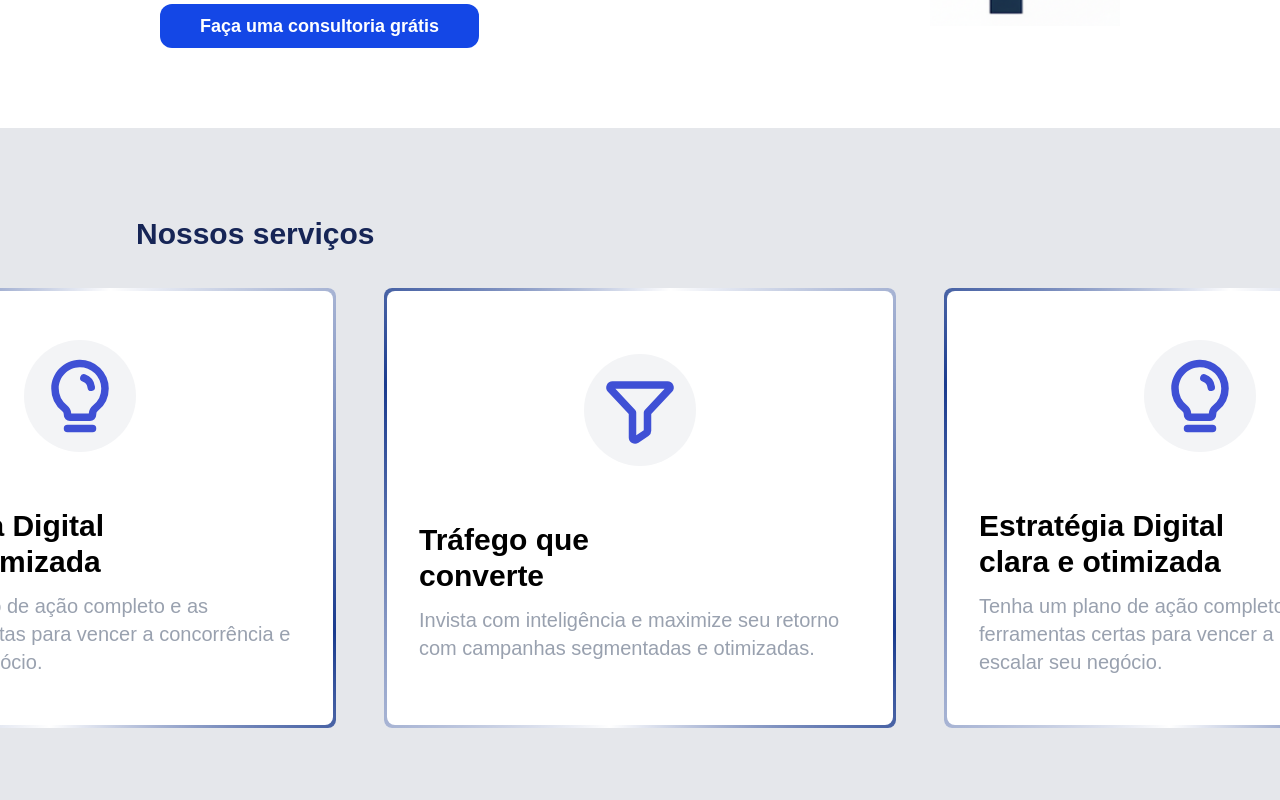
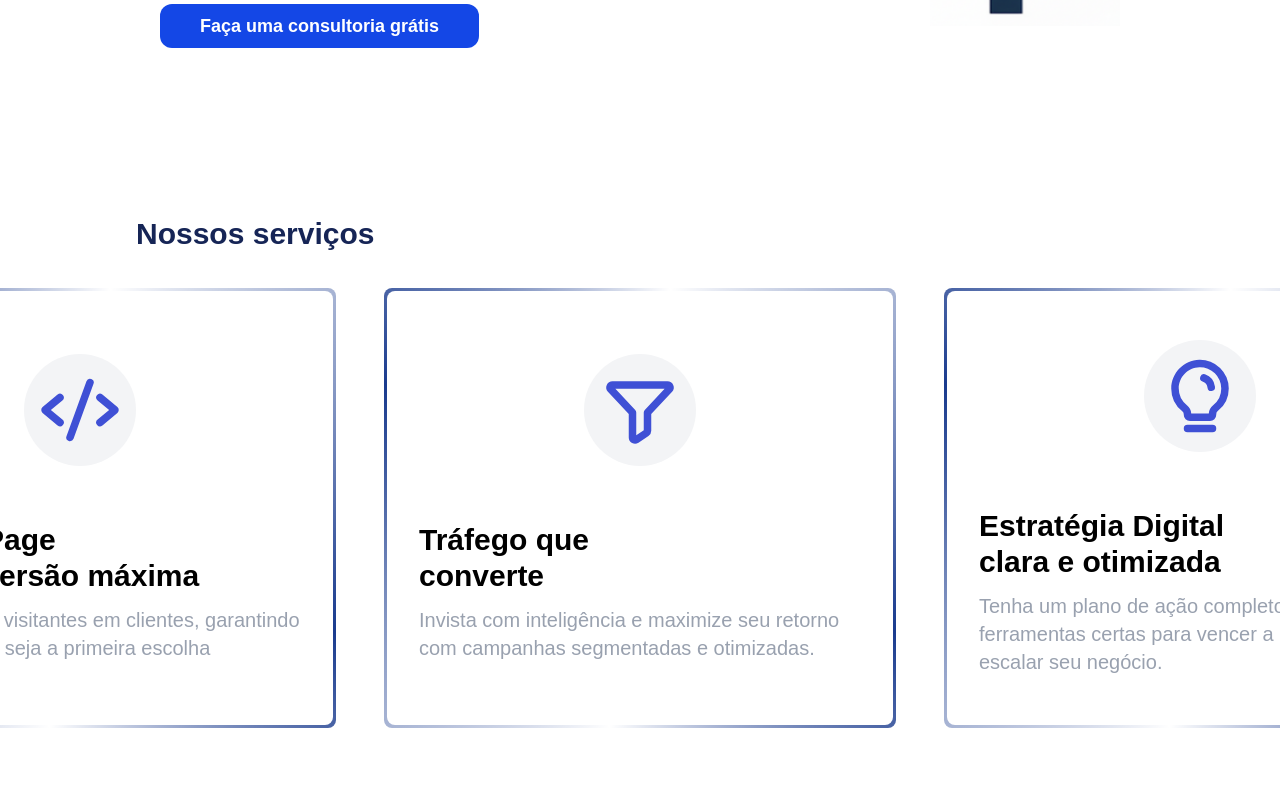
Before and after one commit to iagoPinheiro1401/ip-solucoesdigitais, a Next.js app: page / in a window 1280 px wide. Shown: the part 340-1140 px from the top of the page. Built offline with nearby package versions, Linux system fonts and the light colour scheme.

Commit message:
alterado layout

```diff
--- a/src/app/page.js
+++ b/src/app/page.js
@@ -65,7 +65,7 @@ export default function Home() {
         </div>
       </section>
 
-      <section className="py-11 xl:p-22 w-full flex flex-col items-center lg:items-start justify-center lg:justify-start gap-4 lg:gap-9">
+      <section className="bg-white py-11 xl:p-22 w-full flex flex-col items-center lg:items-start justify-center lg:justify-start gap-4 lg:gap-9">
         <h1 className="text-blue-950 text-xl lg:text-3xl 2xl:text-5xl font-bold text-center lg:pl-12">
           Nossos serviços
         </h1>
--- a/src/components/servicesCards/SitesCard.jsx
+++ b/src/components/servicesCards/SitesCard.jsx
@@ -1,6 +1,6 @@
 "use client";
 
-import { LightbulbIcon } from "@phosphor-icons/react/dist/ssr";
+import { CodeIcon } from "@phosphor-icons/react/dist/ssr";
 
 export default function SitesCard() {
   const cardBorderRadius = 'rounded-lg';
@@ -11,13 +11,13 @@ export default function SitesCard() {
     >
       <div className={`card-content h-full w-full flex flex-col items-center justify-center lg:gap-10 p-4 ${cardBorderRadius} relative z-10`}>
           <div className="p-4 bg-gray-100 rounded-full flex items-center justify-center mb-4">
-            <LightbulbIcon size={50} color="#3f50d5" weight="bold" className="lg:size-20"/>
+            <CodeIcon size={40} color="#3f50d5" weight="bold" className="lg:size-20"/>
           </div>
           <div className="w-full pl-4 flex flex-col gap-3">
             <h1 className="text-lg lg:text-3xl font-bold text-left">
-              Estratégia Digital<br /> clara e otimizada
+              Landind Page<br /> com conversão máxima
             </h1>
-            <h3 className="lg:text-xl text-sm text-gray-400 text-left">Tenha um plano de ação completo e as ferramentas certas para vencer a concorrência e escalar seu negócio.</h3>
+            <h3 className="lg:text-xl text-sm text-gray-400 text-left">Transformamos visitantes em clientes, garantindo que seu serviço seja a primeira escolha</h3>
           </div>
       </div>
     </section>
```
